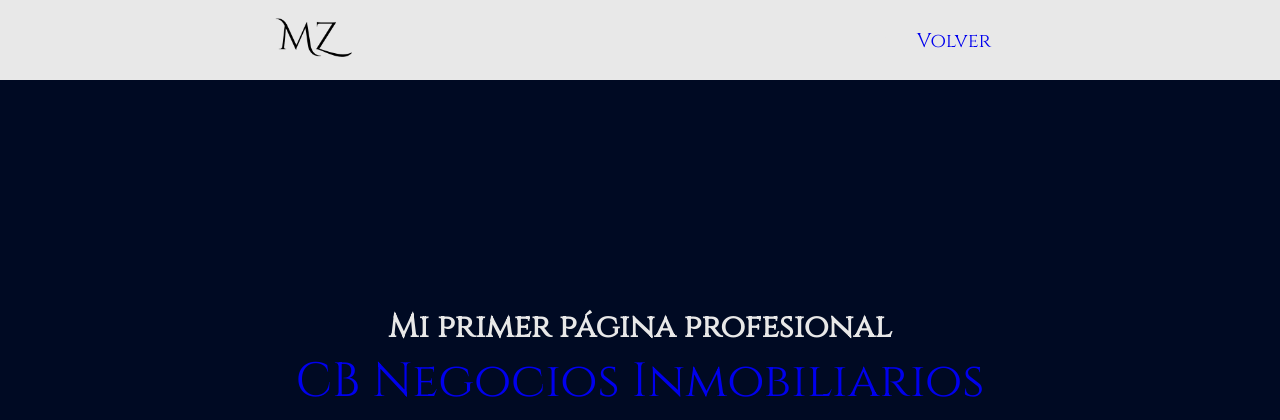
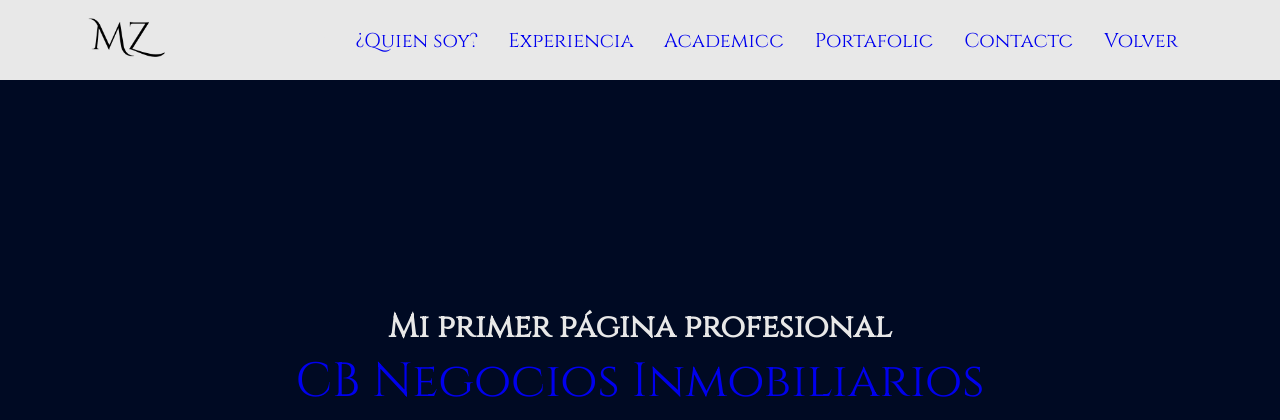
Before and after one commit to Zinike/MarcosCV, a PHP site: page /portafolio.html in a window 1280 px wide. Shown: the top 420 px of the page. Run offline with PHP 8.4, Linux system fonts and the light colour scheme.

Commit message:
Varios Cambios

```diff
--- a/CSS/style.css
+++ b/CSS/style.css
@@ -130,6 +130,9 @@ body {
     height: 90vh;
   }
 
+  #hero .contenedor {
+    position: relative;
+  }
   #hero .selfie {
     position: relative;
     border: 2px solid #ff0000;
@@ -377,6 +380,7 @@ body {
   }
 
   #hero .contenedor {
+    position: relative;
     align-content: center;
     justify-content: center;
     align-items: center;
--- a/JS/script.js
+++ b/JS/script.js
@@ -8,6 +8,8 @@ function mostrar_menu() {
 //   FUNCION PARALLAX
 window.onscroll = function() {
   var posicion = window.pageYOffset || document.documentElement.scrollTop;
-  var elemento = document.getElementById("selfie");
-  elemento.style.left = posicion * 0.15 + "px";
+  var selfie = document.getElementById("selfie");
+  var texto = document.getElementById("contenedor");
+  selfie.style.left = posicion * 0.5 + "px";
+  texto.style.right = posicion * 0.5 + "px";
 }
--- a/index.html
+++ b/index.html
@@ -31,7 +31,7 @@
 	</header>
 
 	<section id="hero">
-		<div class="contenedor">
+		<div id="contenedor" class="contenedor">
 			<h1>Marcos Zingaretti</h1>
 			<h2>Memento vivere</h2>
 		</div>
--- a/portafolio.html
+++ b/portafolio.html
@@ -19,6 +19,13 @@
 			<img class="logo" src="CSS/Media/logo.png" alt="logo">
 			<img class="icon_menu" src="CSS/Media/menu_symbol.png" alt="menu" width="40px">
 			<nav class="menu">
+				<ul>
+					<li><a href="index.html#soy">¿Quien soy?</a></li>
+					<li><a href="index.html#experiencia">Experiencia</a></li>
+					<li><a href="index.html#academico">Academico</a></li>
+					<li><a href="index.html#portafolio">Portafolio</a></li>
+					<li><a href="index.html#contacto">Contacto</a></li>
+				</ul>
 				<ul>
 					<li><a href="index.html">Volver</a></li>
 				</ul>
```
